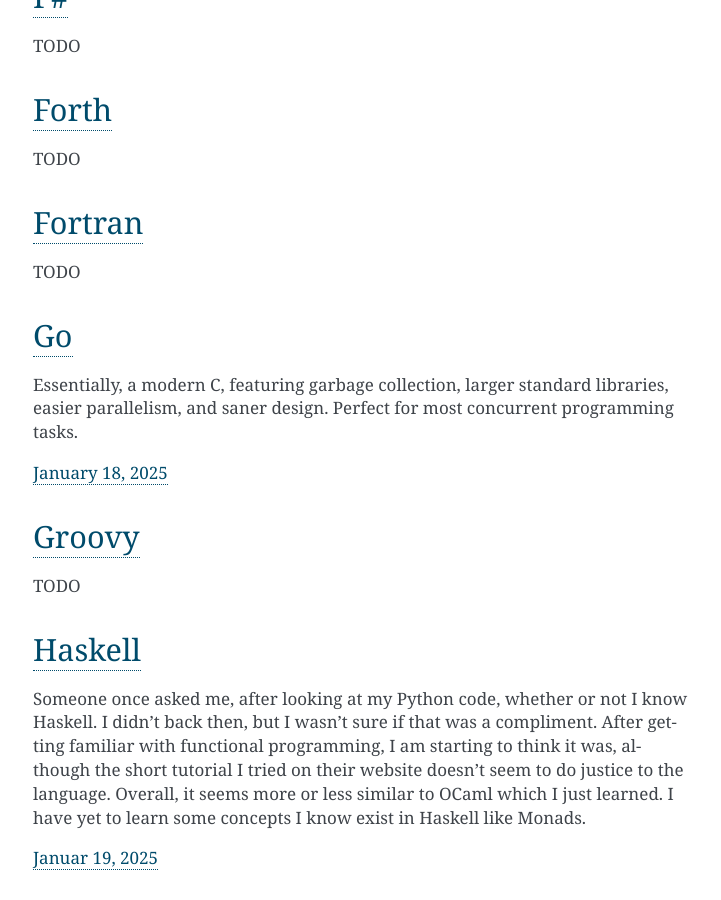
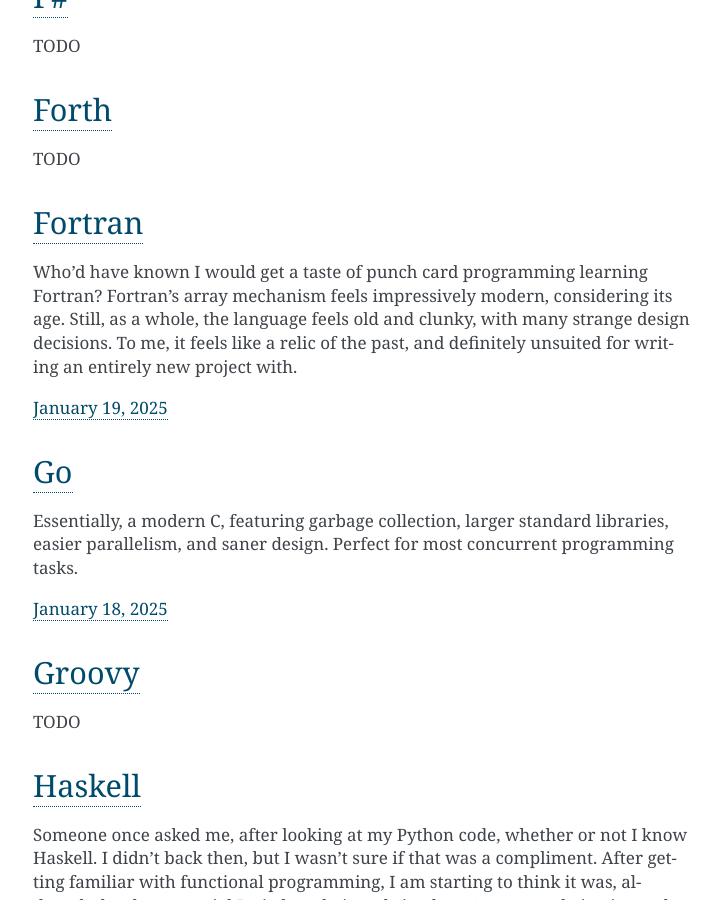
Before and after one commit to AussieSeaweed/personal-website, a Sphinx documentation site: the page built from source/random/pl-tour.rst, in a window 1280 px wide and 900 px high, scrolled down 2643 px. Shown: the whole window, without its empty margins (387-1108 px from the left). Built offline with Sphinx 7.4.7, drawn with Linux system fonts in a browser that asks for light colours.

Commit message:
Add a tour of Fortran

```diff
--- a/source/random/pl-tour.rst
+++ b/source/random/pl-tour.rst
@@ -109,7 +109,9 @@ TODO
 `Fortran <https://fortran-lang.org/>`_
 --------------------------------------
 
-TODO
+Who'd have known I would get a taste of punch card programming learning Fortran? Fortran's array mechanism feels impressively modern, considering its age. Still, as a whole, the language feels old and clunky, with many strange design decisions. To me, it feels like a relic of the past, and definitely unsuited for writing an entirely new project with.
+
+`January 19, 2025 <https://fortran-lang.org/learn/quickstart/>`_
 
 `Go <https://go.dev/>`_
 -----------------------
```
